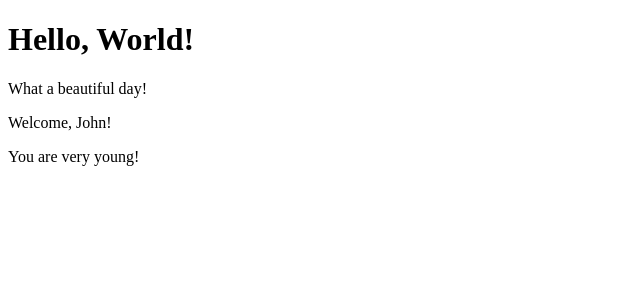
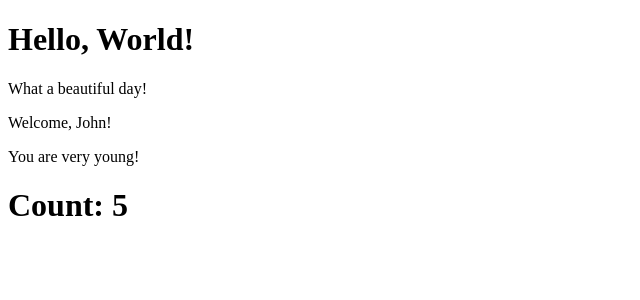
Before and after one commit to VitDev17/react-exercises-1, a React (Create React App) app in the folder react-exercise/: page / in a window 1280 px wide. Shown: the top 300 px of the page, without its empty margins (0-640 px from the left). Built offline with nearby package versions, Linux system fonts and the light colour scheme.

Commit message:
feat:add state-01

```diff
--- a/react-exercise/src/App.js
+++ b/react-exercise/src/App.js
@@ -1,6 +1,7 @@
 import React from "react";
 import {Hello} from './Hello'
 import {Welcome} from './Welcome'
+import {Counter} from './Counter'
 
 export class App extends React.Component {
     render() {
@@ -8,6 +9,7 @@
             <div>
                 <Hello/>
                 <Welcome name='John'/>
+                <Counter/>
             </div>
         )
     }
--- /dev/null
+++ b/react-exercise/src/Counter.js
@@ -0,0 +1,21 @@
+import React from "react";
+
+export class Counter extends React.Component {
+    render() {
+        return <h1>Count: {this.state.count}</h1>
+    }
+    state = {
+        count : 0,
+    }
+    constructor(props) {
+        super (props)
+        setInterval(() => {this.setState((state) => {
+            return {count: state.count + 1}
+        })
+        }, 1000)
+    }
+}
+
+//ESERCIZIO STATE 02
+//Should be an object, state is an object which can be filled with any kind of data, I can also insert a function
+//and I have access to it by the class instance itself
```
Also changed, not shown: 1 other file (tests, documents, lock files or other folders).
